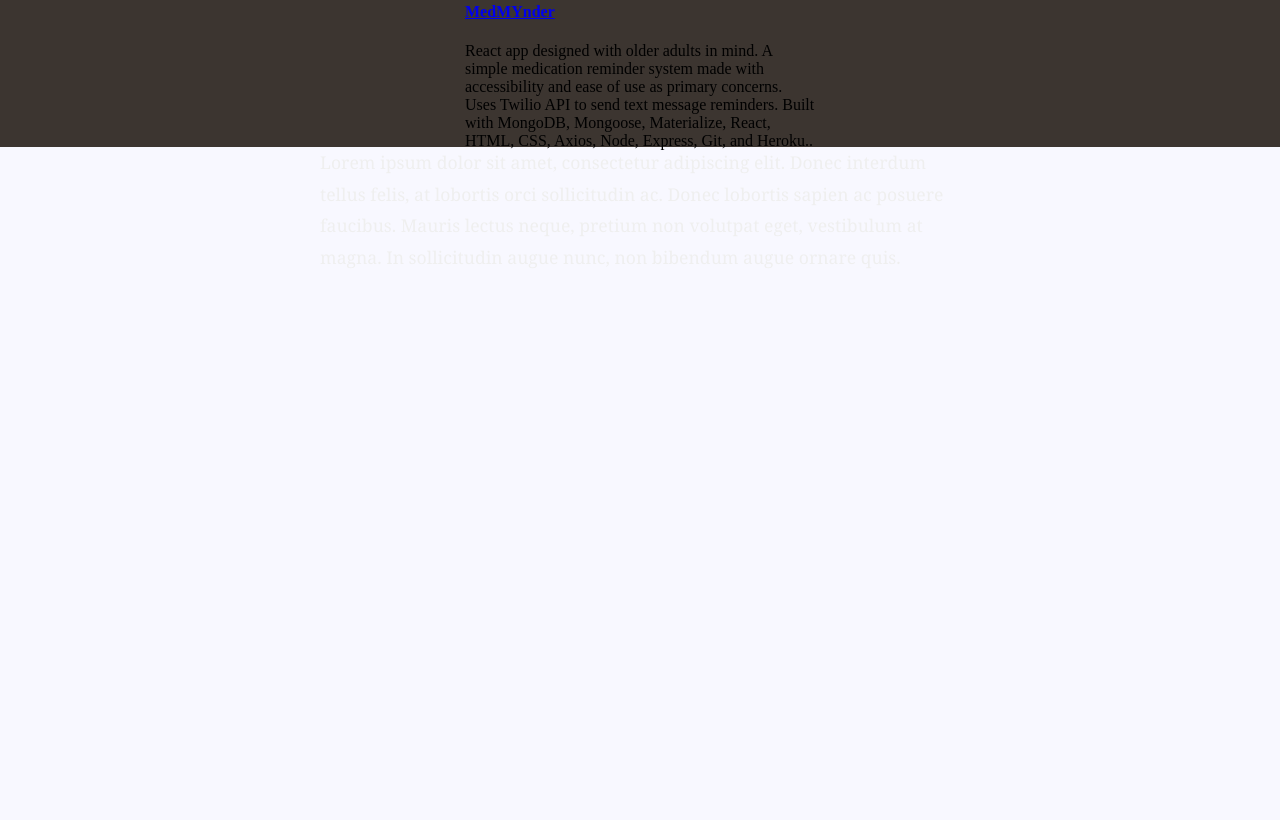
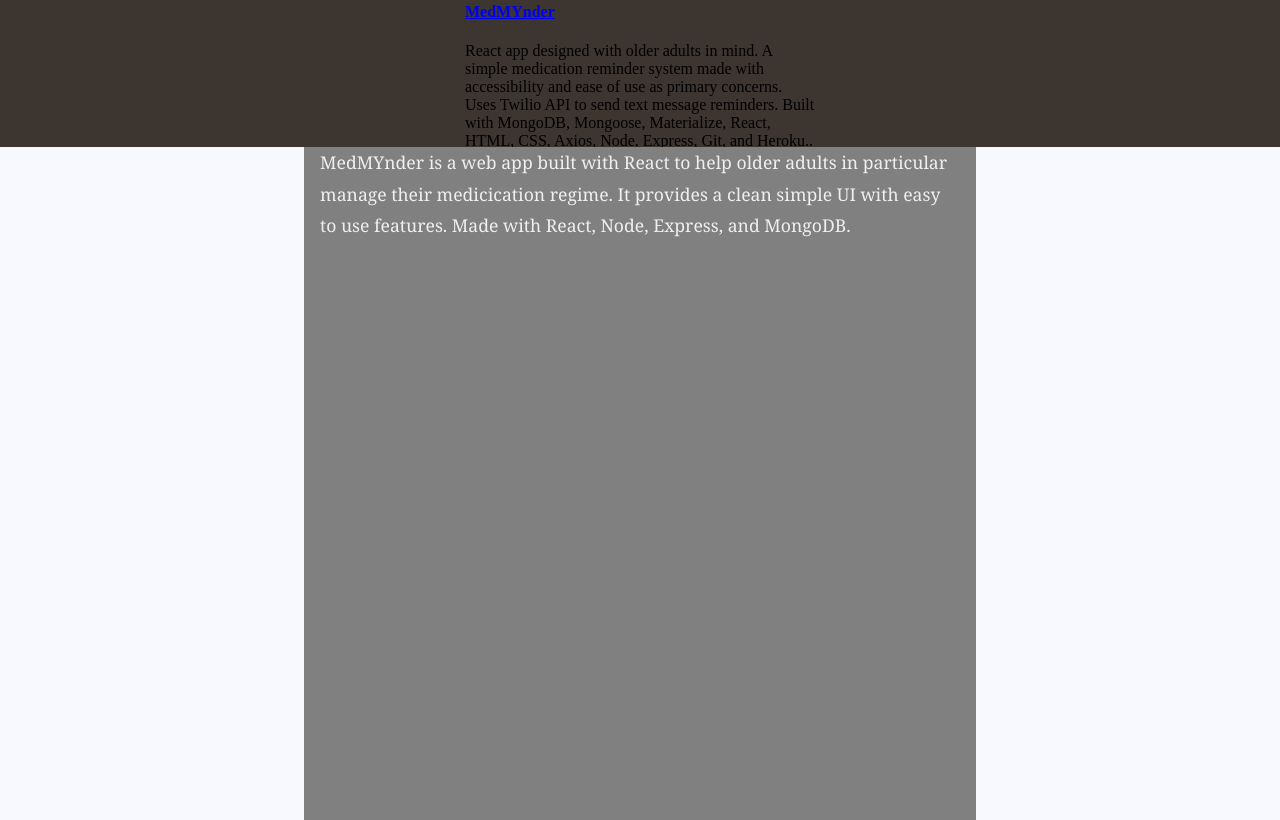
Before and after one commit to avalabek/portfolio-june2018, a plain HTML site: page stickytwo.html in a window 1280 px wide. Shown: the part 3740-4560 px from the top of the page. Drawn offline with Linux system fonts and the light colour scheme; a web font is replaced by a local one.

```diff
--- a/stickytwo.html
+++ b/stickytwo.html
@@ -111,10 +111,9 @@
 
   </figure>
 
-  <article style="color: #efefef;">
-    <p>Lorem ipsum dolor sit amet, consectetur adipiscing elit. Donec interdum tellus felis, at lobortis orci sollicitudin ac.
-      Donec lobortis sapien ac posuere faucibus. Mauris lectus neque, pretium non volutpat eget, vestibulum at magna. In
-      sollicitudin augue nunc, non bibendum augue ornare quis.</p>
+  <article style="color: #efefef; background-color:grey;">
+    <p>MedMYnder is a web app built with React to help older adults in particular manage their medicication regime. It provides
+    a clean simple UI with easy to use features. Made with React, Node, Express, and MongoDB.</p>
 
     <p>Integer accumsan interdum justo eu pretium. Aliquam maximus mi sit amet dapibus efficitur.</p>
 
```
